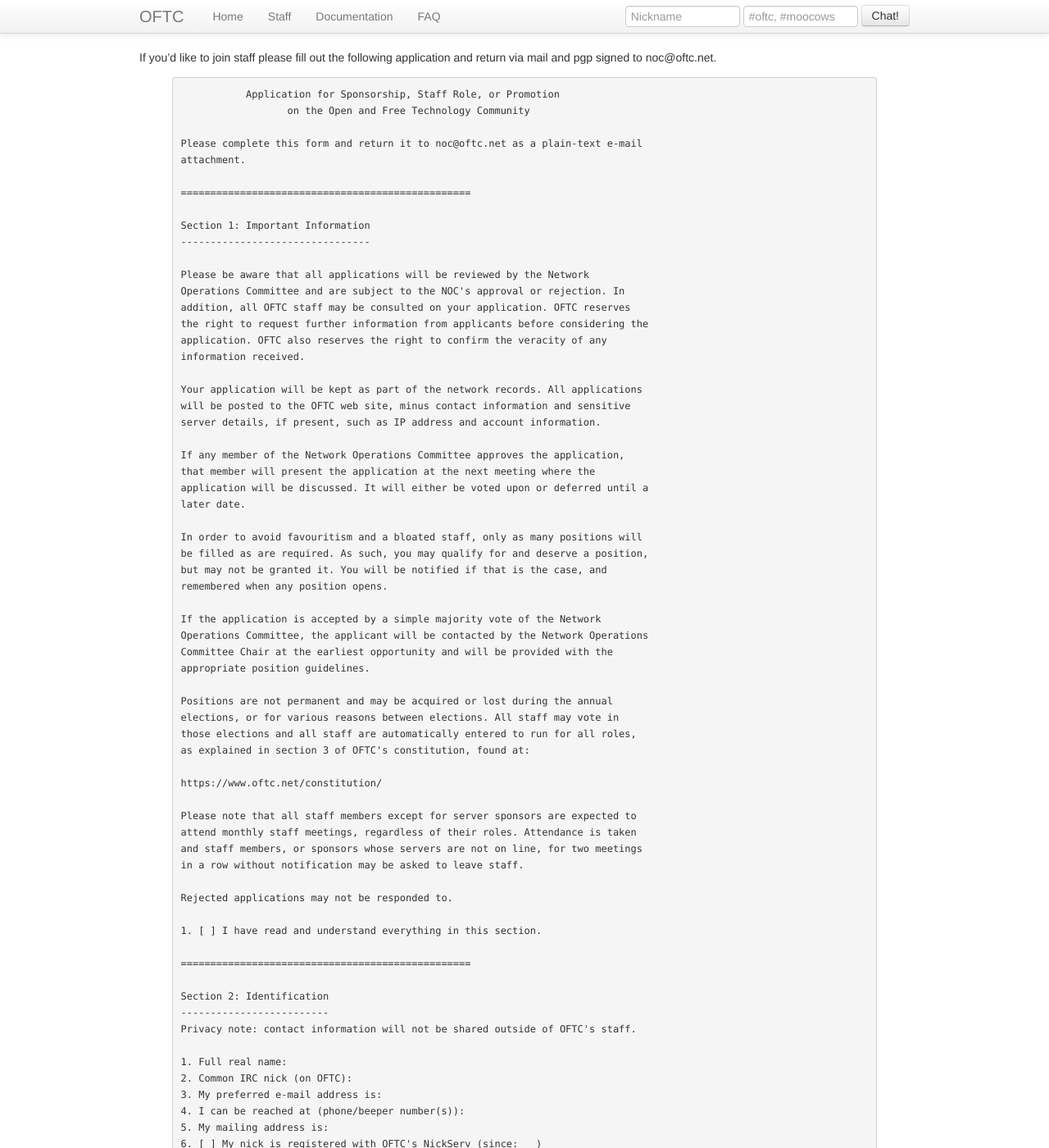
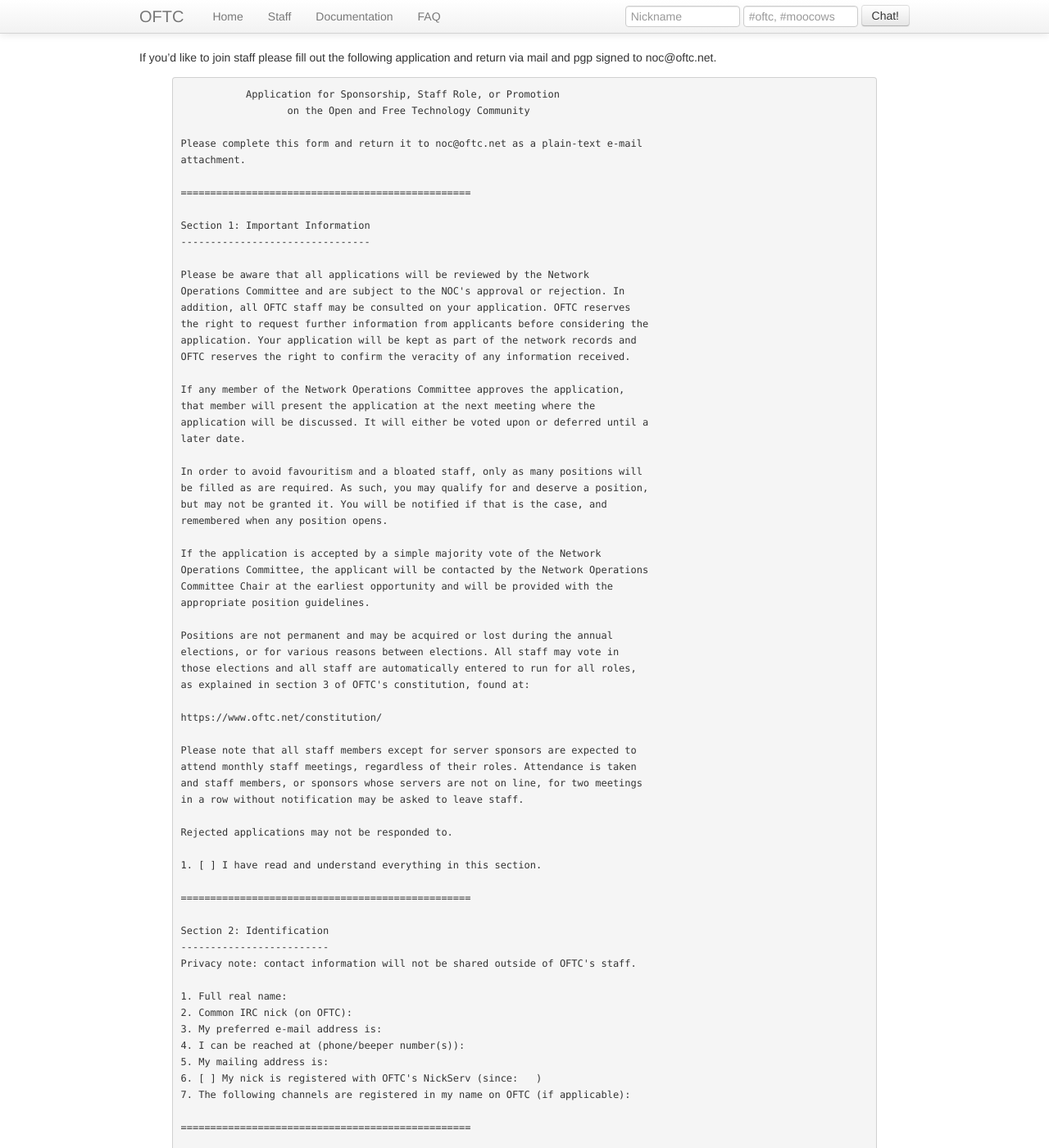
Before and after one commit to oftc/oftc-web, a Jekyll site: the page built from Application.md, in a window 1280 px wide and 1400 px high. Shown: the whole window at 82% size. Built offline with Jekyll 4.4.1, drawn with Linux system fonts in a browser that asks for light colours; some of the changed text lies outside the part shown.

Commit message:
Remove 'submitted applications will be public' mention (#19)
Submitted applications are not made public.

```diff
--- a/Application.md
+++ b/Application.md
@@ -21,12 +21,8 @@
 Operations Committee and are subject to the NOC's approval or rejection. In
 addition, all OFTC staff may be consulted on your application. OFTC reserves
 the right to request further information from applicants before considering the
-application. OFTC also reserves the right to confirm the veracity of any
-information received.
-
-Your application will be kept as part of the network records. All applications
-will be posted to the OFTC web site, minus contact information and sensitive
-server details, if present, such as IP address and account information.
+application. Your application will be kept as part of the network records and
+OFTC reserves the right to confirm the veracity of any information received.
 
 If any member of the Network Operations Committee approves the application,
 that member will present the application at the next meeting where the
```
Also changed, not shown: staff.md (+1 -3 lines).
